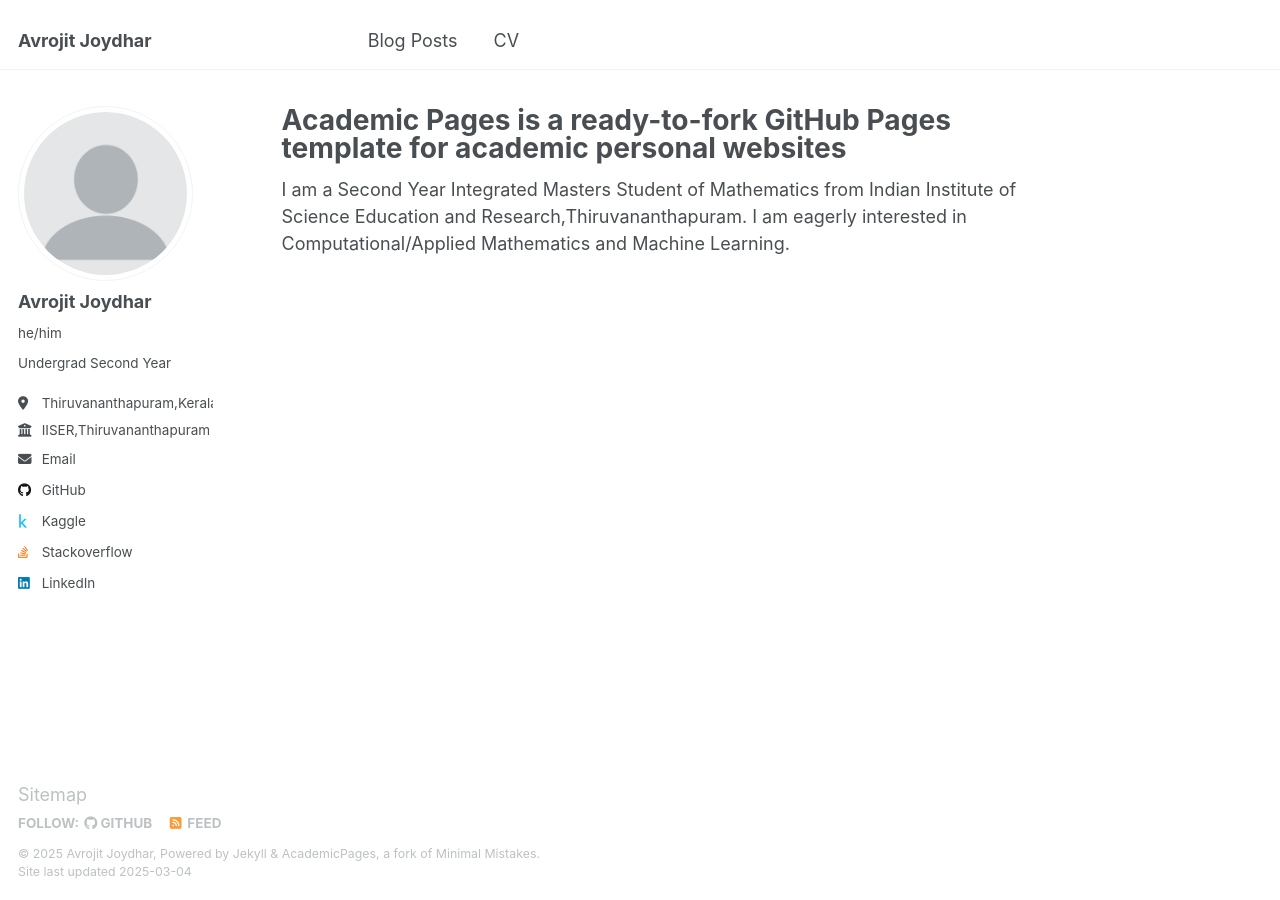
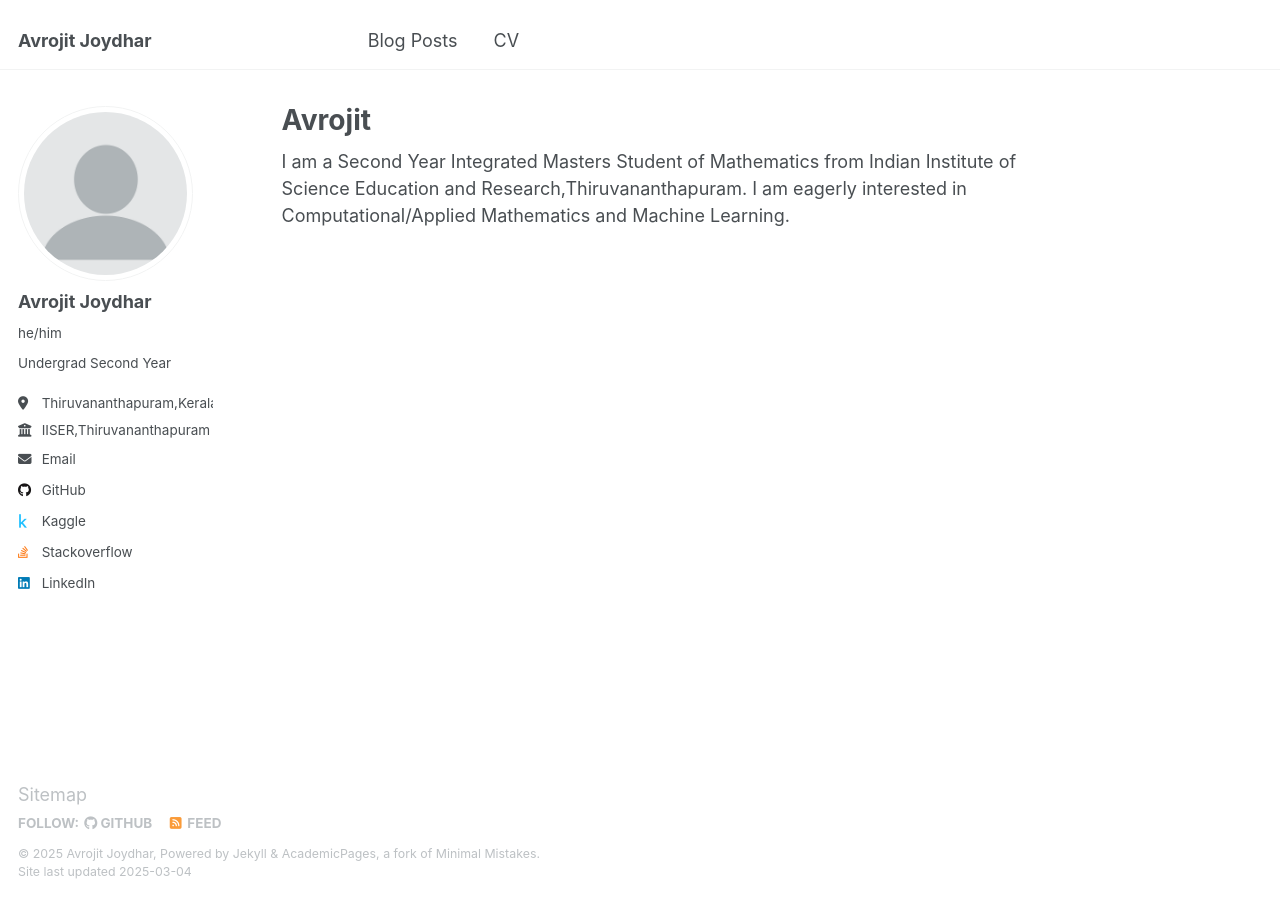
Before and after one commit to avroj1t/avroj1t.github.io, a Jekyll site: the page built from _pages/about.md, in a window 1280 px wide. Built offline with Jekyll 4.4.1, drawn with Linux system fonts in a browser that asks for light colours.

Commit message:
Update about.md

```diff
--- a/_pages/about.md
+++ b/_pages/about.md
@@ -1,6 +1,6 @@
 ---
 permalink: /
-title: "Academic Pages is a ready-to-fork GitHub Pages template for academic personal websites"
+title: "Avrojit"
 author_profile: true
 redirect_from:
   - /about/
```
